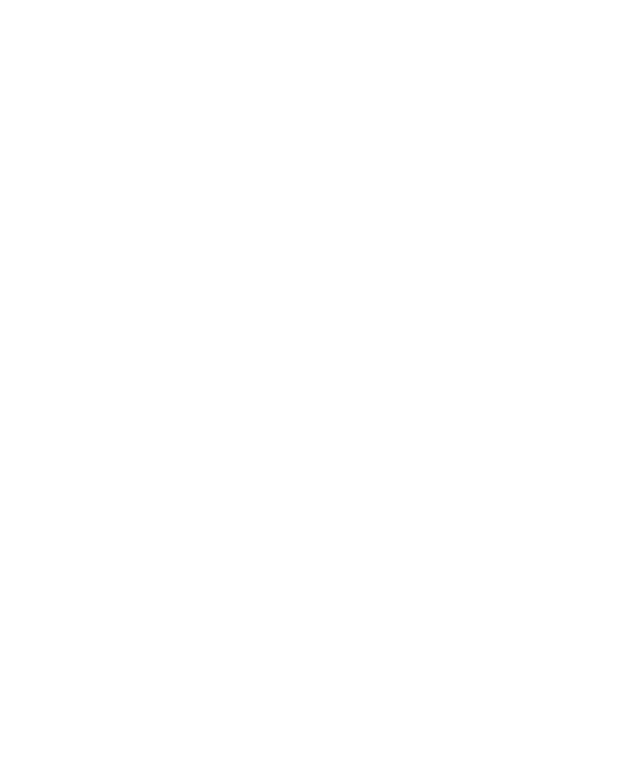
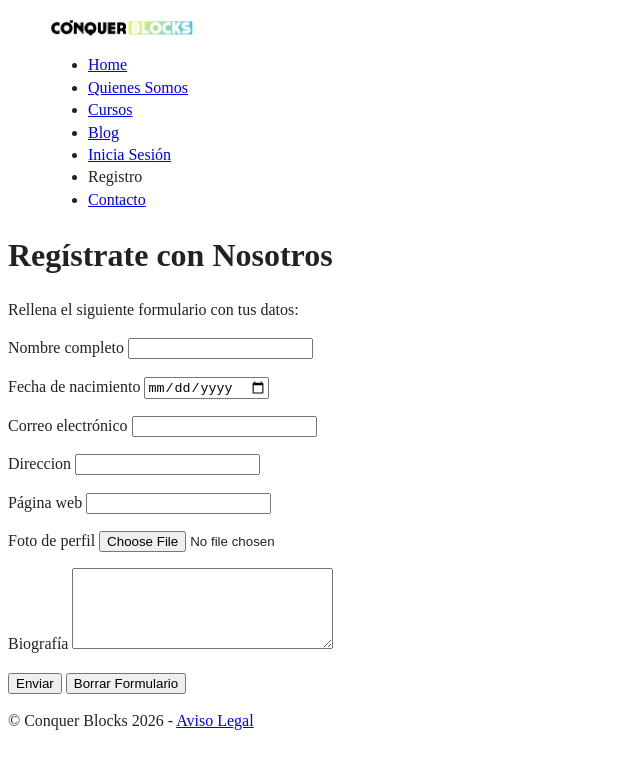
Before and after one commit to yoerguille/HTML_project, a website: page registro.html in a window 1280 px wide. Shown: the whole page, without its empty margins (0-640 px from the left). Drawn offline with Linux system fonts and the light colour scheme.

Commit message:
adding final pages to the project

```diff
--- a/registro.html
+++ b/registro.html
@@ -18,6 +18,68 @@
 
 <body>
 
+  <header>
+    <figure>
+      <img width="150" src="../img/common/logo_conqueblocks.avif" alt="Logotipo de ConquerBlocks">
+      <nav>
+        <ul>
+          <li><a href="/index.html">Home</a></li>
+          <li><a href="/quienes_somos.html">Quienes Somos</a></li>
+          <li><a href="/cursos.html">Cursos</a></li>
+          <li><a href="/blog.html">Blog</a></li>
+          <li><a href="/login.html">Inicia Sesión</a></li>
+          <li>Registro</li>
+          <li><a href="/contacto.html">Contacto</a></li>
+        </ul>
+      </nav>
+    </figure>
+  </header>
+
+  <main>
+    <h1>Regístrate con Nosotros</h1>
+    <p>Rellena el siguiente formulario con tus datos:</p>
+    <form action="post" enctype="multipart/form-data">
+
+      <p>
+        <label for="name">Nombre completo</label>
+        <input type="text" name="name" id="name">
+      </p>
+      <p>
+        <label for="birthdate">Fecha de nacimiento</label>
+        <input type="date" name="birthdate" id="birthdate">
+      </p>
+      <p>
+        <label for="email">Correo electrónico</label>
+        <input type="email" name="email" id="email" required>
+      </p>
+      <p>
+        <label for="adress">Direccion</label>
+        <input type="text" name="adress" id="adress">
+      </p>
+      <p>
+        <label for="web">Página web</label>
+        <input type="url" name="web" id="web">
+      </p>
+      <p>
+        <label for="img">Foto de perfil</label>
+        <input type="file" name="img" id="img">
+      </p>
+      <p>
+        <label for="bio">Biografía</label>
+        <textarea name="bio" id="bio" cols="30" rows="5"></textarea>
+      </p>
+      <p>
+        <button>Enviar</button>
+        <input type="reset" value="Borrar Formulario">
+      </p>
+
+    </form>
+  </main>
+  <footer>
+    <p>© Conquer Blocks 2026 - <a href="aviso_legal.html">Aviso Legal</a></p>
+    <br>
+
+  </footer>
 
 </body>
 
```
Also changed, not shown: aviso_legal.html (+95 -0 lines), contacto.html (+60 -0 lines), cursos.html (+1 -6 lines), cursos/curso1.html (+1 -1 lines), cursos/curso2.html (+1 -1 lines), login.html (+46 -0 lines), noticias/noticia1.html (+1 -1 lines), noticias/noticia2.html (+1 -1 lines).
